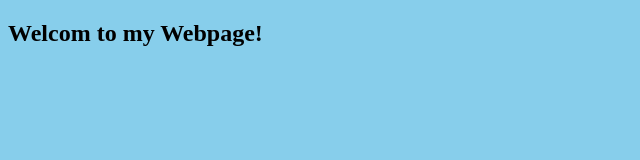
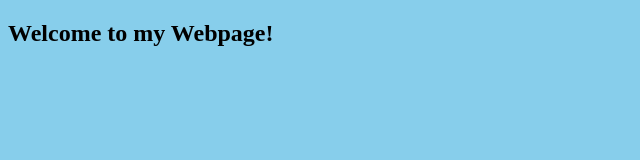
Before and after one commit to ak2583-hub/ak2583.github.io, a plain HTML site: page index.html in a window 1280 px wide. Shown: the full height of the page, 0-640 px from the left. Drawn offline with Linux system fonts and the light colour scheme.

Commit message:
Update index.html

```diff
--- a/index.html
+++ b/index.html
@@ -4,6 +4,6 @@
 <title>Page Title</title>
     </head>
 <body style="background-color:skyblue;">
-<h2>Welcom to my Webpage!</h2>
+<h2>Welcome to my Webpage!</h2>
 
 </html>
```
